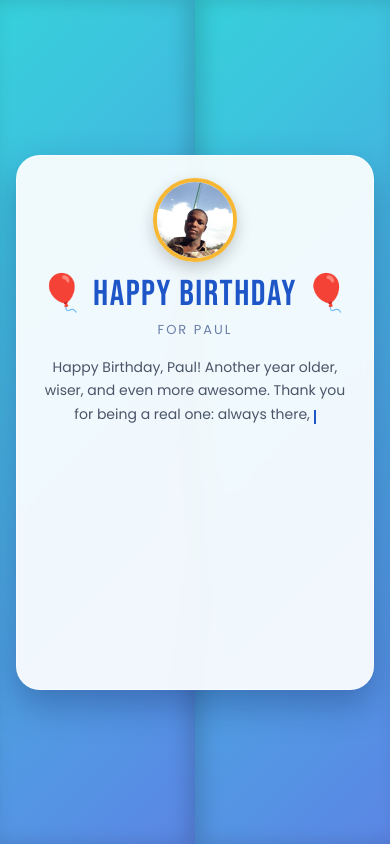
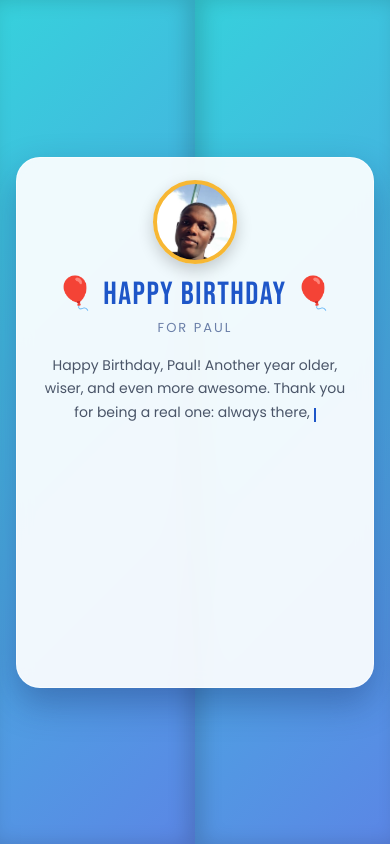
Before and after one commit to JuniorKofi/paul-birthday, a plain HTML site: page index.html in a window 390 px wide. Drawn offline with Linux system fonts and the light colour scheme.

Commit message:
Zoom photo crop on face and keep title on one line
Co-Authored-By: Claude Opus 5.5 <noreply@anthropic.com>

```diff
--- a/index.html
+++ b/index.html
@@ -131,8 +131,7 @@
       width: clamp(170px, 50vw, 230px);
       height: clamp(170px, 50vw, 230px);
       border-radius: 50%;
-      object-fit: cover;
-      object-position: 50% 62%;
+      background: url("paul.jpg") 52% 58% / 175% auto no-repeat;
       border: 6px solid var(--gold);
       box-shadow: 0 0 0 6px rgba(255, 255, 255, 0.6), 0 15px 35px rgba(0, 0, 0, 0.3);
       animation: glow 2.4s infinite ease-in-out;
@@ -201,8 +200,7 @@
       width: 96px;
       height: 96px;
       border-radius: 50%;
-      object-fit: cover;
-      object-position: 50% 62%;
+      background: url("paul.jpg") 52% 58% / 175% auto no-repeat;
       border: 4px solid var(--gold);
       box-shadow: 0 6px 16px rgba(0, 0, 0, 0.2);
       margin: -4px auto 10px;
@@ -228,6 +226,7 @@
       font-size: 40px;
       letter-spacing: 1.5px;
       font-weight: 400;
+      white-space: nowrap;
     }
 
     .to {
@@ -460,7 +459,7 @@
       .balloon { font-size: 56px; }
       .card { padding: 26px 20px 24px; }
       .avatar { width: 84px; height: 84px; }
-      h1 { font-size: 36px; }
+      h1 { font-size: 32px; }
       .message { font-size: 14px; }
       button { padding: 11px 20px; font-size: 15px; margin: 6px; }
     }
@@ -478,7 +477,7 @@
   <div class="reveal-container" id="revealContainer">
     <div class="reveal-photo-wrap">
       <span class="badge crown">👑</span>
-      <img class="reveal-photo" src="paul.jpg" alt="Paul" />
+      <div class="reveal-photo" role="img" aria-label="Paul"></div>
       <span class="badge cake">🎂</span>
       <span class="badge party">🎉</span>
     </div>
@@ -502,7 +501,7 @@
   </div>
 
   <div class="card" id="mainCard">
-    <img class="avatar" src="paul.jpg" alt="Paul" />
+    <div class="avatar" role="img" aria-label="Paul"></div>
     <h1>🎈 Happy Birthday 🎈</h1>
     <p class="to">For Paul</p>
     <p class="message" id="message"><span class="cursor"></span></p>
```
